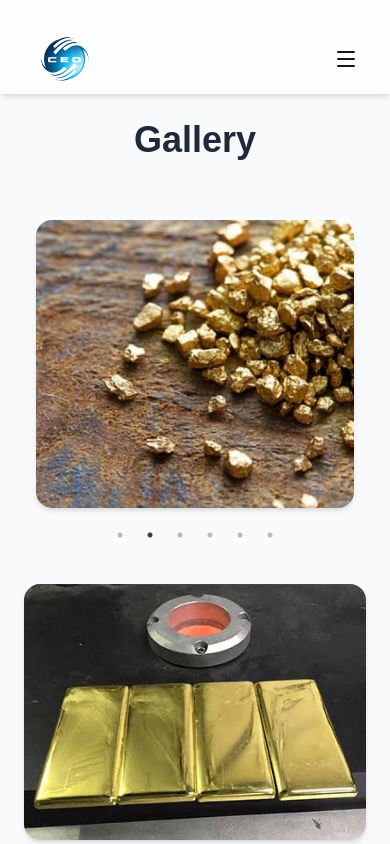
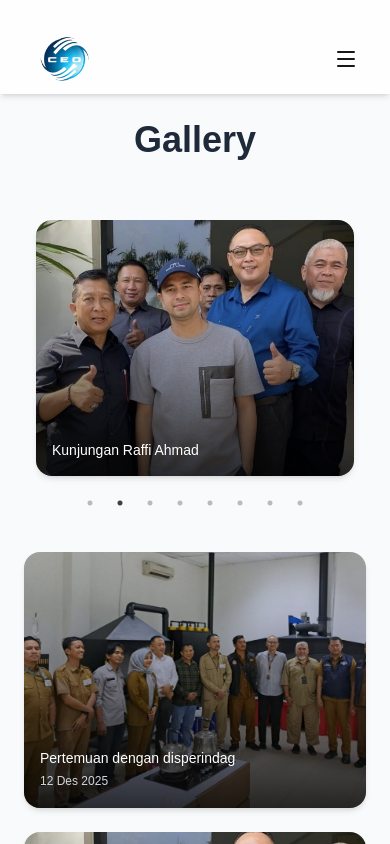
Before and after one commit to daffakhairyal/website-ceo, a Next.js app: page /gallery in a window 390 px wide. Shown: the top 844 px of the page. Built offline with nearby package versions, Linux system fonts and the light colour scheme.

Commit message:
update gallery

```diff
--- a/src/component/gallery/gallery.tsx
+++ b/src/component/gallery/gallery.tsx
@@ -4,13 +4,15 @@ import Slider from "react-slick";
 import { motion } from "framer-motion";
 
 export default function Gallery() {
-  const images = [
-    "/images/1.jpeg",
-    "/images/2.jpeg",
-    "/images/3.jpeg",
-    "/images/4.jpeg",
-    "/images/5.jpeg",
-    "/images/6.jpeg",
+const data = [
+  { src: "/images/0.jpeg", title: "Pertemuan dengan disperindag", date: "12 Des 2025" },
+  { src: "/images/7.jpeg", title: "Kunjungan Raffi Ahmad", date: "" },
+  { src: "/images/1.jpeg", title: "Emas Batangan", date: "" },
+  { src: "/images/2.jpeg", title: "Emas Granula", date: "" },
+  { src: "/images/3.jpeg", title: "Emas Granula", date: "" },
+  { src: "/images/4.jpeg", title: "Emas", date: "" },
+  { src: "/images/5.jpeg", title: "Emas Granula", date: "" },
+  { src: "/images/6.jpeg", title: "Emas Batangan", date: "" },
 ];
 
   const settings = {
@@ -54,7 +56,7 @@ export default function Gallery() {
         className="max-w-6xl mx-auto"
       >
         <Slider {...settings}>
-          {images.map((src, index) => (
+          {data.map((item, index) => (
             <motion.div
               key={index}
               whileHover={{ scale: 1.05 }}
@@ -62,16 +64,48 @@ export default function Gallery() {
               className="p-3"
             >
               <div className="overflow-hidden rounded-2xl shadow-md relative group">
+      {/* Image + Link */}
+      <a
+        href={item.src}
+        target="_blank"
+        rel="noopener noreferrer"
+        className="block"
+      >
         <img
-                  src={src}
-                  alt={`Gallery ${index + 1}`}
-                  className="w-full h-72 object-cover transform group-hover:scale-110 transition duration-500 ease-in-out"
+          src={item.src}
+          alt={item.title}
+          className="w-full h-64 object-cover"
         />
-                {/* Overlay teks */}
-                <div className="absolute inset-0 bg-black/40 opacity-0 group-hover:opacity-100 transition duration-300 flex items-center justify-center">
-                  <p className="text-white text-lg font-semibold">
-                    Photo {index + 1}
+      </a>
+{/* Gradient Overlay */}
+<div
+  className="
+    pointer-events-none
+    absolute inset-0
+    bg-gradient-to-t from-black/80 via-black/30 to-transparent
+    opacity-100 md:opacity-0
+    md:group-hover:opacity-100
+    transition-opacity duration-300
+  "
+/>
+
+{/* Text Overlay */}
+<div
+  className="
+    pointer-events-none
+    absolute bottom-0 left-0 right-0 p-4
+    opacity-100 md:opacity-0
+    md:group-hover:opacity-100
+    transition-all duration-300
+    md:translate-y-4 md:group-hover:translate-y-0
+  "
+>
+  <p className="text-white text-sm font-medium">
+    {item.title}
   </p>
+  <span className="text-gray-300 text-xs">
+    {item.date}
+  </span>
 </div>
               </div>
             </motion.div>
@@ -86,17 +120,61 @@ export default function Gallery() {
         transition={{ duration: 0.8, delay: 0.2 }}
         className="grid grid-cols-1 sm:grid-cols-2 md:grid-cols-3 gap-6 mt-16 max-w-6xl mx-auto"
       >
-        {images.map((src, index) => (
+        {data.map((item, index) => (
           <motion.div
             key={index}
             whileHover={{ scale: 1.03 }}
             className="overflow-hidden rounded-2xl shadow-md group"
           >
+    <div
+      key={index}
+      className="w-full relative overflow-hidden rounded-md group transition-transform duration-300 hover:scale-105"
+    >
+      {/* Image + Link */}
+      <a
+        href={item.src}
+        target="_blank"
+        rel="noopener noreferrer"
+        className="block"
+      >
         <img
-              src={src}
-              alt={`Grid Image ${index + 1}`}
-              className="w-full h-64 object-cover group-hover:scale-110 transition-transform duration-500 ease-in-out"
+          src={item.src}
+          alt={item.title}
+          className="w-full h-64 object-cover"
         />
+      </a>
+{/* Gradient Overlay */}
+<div
+  className="
+    pointer-events-none
+    absolute inset-0
+    bg-gradient-to-t from-black/80 via-black/30 to-transparent
+    opacity-100 md:opacity-0
+    md:group-hover:opacity-100
+    transition-opacity duration-300
+  "
+/>
+
+{/* Text Overlay */}
+<div
+  className="
+    pointer-events-none
+    absolute bottom-0 left-0 right-0 p-4
+    opacity-100 md:opacity-0
+    md:group-hover:opacity-100
+    transition-all duration-300
+    md:translate-y-4 md:group-hover:translate-y-0
+  "
+>
+  <p className="text-white text-sm font-medium">
+    {item.title}
+  </p>
+  <span className="text-gray-300 text-xs">
+    {item.date}
+  </span>
+</div>
+
+    </div>
           </motion.div>
         ))}
       </motion.div>
--- /dev/null
+++ b/src/component/galleryhome/galleryhome copy.tsx
@@ -0,0 +1,108 @@
+"use client";
+import React from "react";
+import Slider from "react-slick";
+import { motion } from "framer-motion";
+import "./gallery.css"
+
+export default function GalleryHomeBackup() {
+  const images = [
+    "/images/0.jpeg",
+    "/images/7.jpeg",
+    "/images/1.jpeg",
+    "/images/2.jpeg",
+    "/images/3.jpeg",
+    "/images/4.jpeg",
+    "/images/5.jpeg",
+    "/images/6.jpeg",
+  ];
+
+  const settings = {
+    dots: true,
+    infinite: true,
+    speed: 600,
+    slidesToShow: 3,
+    slidesToScroll: 1,
+    autoplay: true,
+    autoplaySpeed: 3000,
+    arrows: false,
+    responsive: [
+      {
+        breakpoint: 1024,
+        settings: { slidesToShow: 2 },
+      },
+      {
+        breakpoint: 640,
+        settings: { slidesToShow: 1 },
+      },
+    ],
+  };
+
+  return (
+    <section className="gallery-section w-full h-full pt-24 pb-24 bg-black py-16 px-6">
+      {/* Judul Halaman */}
+      <motion.h1
+        initial={{ opacity: 0, y: 40 }}
+        whileInView={{ opacity: 1, y: 0 }}
+        transition={{ duration: 0.6 }}
+        className="text-4xl md:text-5xl font-bold text-center pt-6 mb-12 text-yellow-500"
+      >
+        Gallery
+      </motion.h1>
+
+      {/* Carousel */}
+      <motion.div
+        initial={{ opacity: 0, scale: 0.95 }}
+        whileInView={{ opacity: 1, scale: 1 }}
+        transition={{ duration: 0.8 }}
+        className="max-w-6xl mx-auto"
+      >
+        <Slider {...settings}>
+          {images.map((src, index) => (
+            <motion.div
+              key={index}
+              whileHover={{ scale: 1.05 }}
+              transition={{ type: "spring", stiffness: 200 }}
+              className="p-3"
+            >
+              <div className="overflow-hidden rounded-2xl shadow-md relative group">
+                <img
+                  src={src}
+                  alt={`Gallery ${index + 1}`}
+                  className="w-full h-72 object-cover transform group-hover:scale-110 transition duration-500 ease-in-out"
+                />
+                {/* Overlay teks */}
+                <div className="absolute inset-0 bg-black/40 opacity-0 group-hover:opacity-100 transition duration-300 flex items-center justify-center">
+                  <p className="text-white text-lg font-semibold">
+                    Photo {index + 1}
+                  </p>
+                </div>
+              </div>
+            </motion.div>
+          ))}
+        </Slider>
+      </motion.div>
+
+      {/* Grid tambahan di bawah slider */}
+      <motion.div
+        initial={{ opacity: 0, y: 60 }}
+        whileInView={{ opacity: 1, y: 0 }}
+        transition={{ duration: 0.8, delay: 0.2 }}
+        className="grid grid-cols-1 sm:grid-cols-2 md:grid-cols-3 gap-6 mt-16 max-w-6xl mx-auto"
+      >
+        {images.map((src, index) => (
+          <motion.div
+            key={index}
+            whileHover={{ scale: 1.03 }}
+            className="overflow-hidden rounded-2xl shadow-md group"
+          >
+            <img
+              src={src}
+              alt={`Grid Image ${index + 1}`}
+              className="w-full h-64 object-cover group-hover:scale-110 transition-transform duration-500 ease-in-out"
+            />
+          </motion.div>
+        ))}
+      </motion.div>
+    </section>
+  );
+}
--- a/src/component/galleryhome/galleryhome.tsx
+++ b/src/component/galleryhome/galleryhome.tsx
@@ -5,16 +5,17 @@ import { motion } from "framer-motion";
 import "./gallery.css"
 
 export default function GalleryHome() {
-  const images = [
-    "/images/0.jpeg",
-    "/images/7.jpeg",
-    "/images/1.jpeg",
-    "/images/2.jpeg",
-    "/images/3.jpeg",
-    "/images/4.jpeg",
-    "/images/5.jpeg",
-    "/images/6.jpeg",
-  ];
+const data = [
+  { src: "/images/0.jpeg", title: "Pertemuan dengan disperindag", date: "12 Des 2025" },
+  { src: "/images/7.jpeg", title: "Kunjungan Raffi Ahmad", date: "" },
+  { src: "/images/1.jpeg", title: "Emas Batangan", date: "" },
+  { src: "/images/2.jpeg", title: "Emas Granula", date: "" },
+  { src: "/images/3.jpeg", title: "Emas Granula", date: "" },
+  { src: "/images/4.jpeg", title: "Emas", date: "" },
+  { src: "/images/5.jpeg", title: "Emas Granula", date: "" },
+  { src: "/images/6.jpeg", title: "Emas Batangan", date: "" },
+];
+
 
   const settings = {
     dots: true,
@@ -38,71 +39,82 @@ export default function GalleryHome() {
   };
 
   return (
-    <section className="gallery-section w-full h-full pt-24 pb-24 bg-black py-16 px-6">
+    <section className="gallery-section w-full h-full pt-24 pb-24 bg-black py-16 px-3 md:px-20">
       {/* Judul Halaman */}
-      <motion.h1
+      <motion.div
         initial={{ opacity: 0, y: 40 }}
         whileInView={{ opacity: 1, y: 0 }}
         transition={{ duration: 0.6 }}
-        className="text-4xl md:text-5xl font-bold text-center pt-6 mb-12 text-yellow-500"
+        className="w-full font-bold text-center pt-6 mb-6 text-yellow-500 flex flex-col md:flex-row justify-between p-2"
       >
-        Gallery
-      </motion.h1>
-
-      {/* Carousel */}
-      <motion.div
-        initial={{ opacity: 0, scale: 0.95 }}
-        whileInView={{ opacity: 1, scale: 1 }}
-        transition={{ duration: 0.8 }}
-        className="max-w-6xl mx-auto"
-      >
-        <Slider {...settings}>
-          {images.map((src, index) => (
-            <motion.div
-              key={index}
-              whileHover={{ scale: 1.05 }}
-              transition={{ type: "spring", stiffness: 200 }}
-              className="p-3"
-            >
-              <div className="overflow-hidden rounded-2xl shadow-md relative group">
-                <img
-                  src={src}
-                  alt={`Gallery ${index + 1}`}
-                  className="w-full h-72 object-cover transform group-hover:scale-110 transition duration-500 ease-in-out"
-                />
-                {/* Overlay teks */}
-                <div className="absolute inset-0 bg-black/40 opacity-0 group-hover:opacity-100 transition duration-300 flex items-center justify-center">
-                  <p className="text-white text-lg font-semibold">
-                    Photo {index + 1}
-                  </p>
-                </div>
-              </div>
-            </motion.div>
-          ))}
-        </Slider>
+       <div className="w-full  text-left text-5xl">Gallery kami</div>
+       <div className="w-full text-right py-3 hidden md:block">
+        <a href="/gallery" className="px-3 py-4 bg-black border-2 border-yellow-600 duration-300 hover:bg-yellow-600 text-white rounded-sm">Selengkapnya</a>
+       </div>
       </motion.div>
 
-      {/* Grid tambahan di bawah slider */}
-      <motion.div
-        initial={{ opacity: 0, y: 60 }}
-        whileInView={{ opacity: 1, y: 0 }}
-        transition={{ duration: 0.8, delay: 0.2 }}
-        className="grid grid-cols-1 sm:grid-cols-2 md:grid-cols-3 gap-6 mt-16 max-w-6xl mx-auto"
+      {/* Gallery Sections */}
+<motion.div
+  initial={{ opacity: 0, y: 40 }}
+  whileInView={{ opacity: 1, y: 0 }}
+  transition={{ duration: 0.6 }}
+  className="w-full grid grid-cols-1 sm:grid-cols-2 lg:grid-cols-4 gap-4 p-2"
+>
+  {data.map((item, index) => (
+    <div
+      key={index}
+      className="w-full relative overflow-hidden rounded-md group transition-transform duration-300 hover:scale-105"
+    >
+      {/* Image + Link */}
+      <a
+        href={item.src}
+        target="_blank"
+        rel="noopener noreferrer"
+        className="block"
       >
-        {images.map((src, index) => (
-          <motion.div
-            key={index}
-            whileHover={{ scale: 1.03 }}
-            className="overflow-hidden rounded-2xl shadow-md group"
-          >
-            <img
-              src={src}
-              alt={`Grid Image ${index + 1}`}
-              className="w-full h-64 object-cover group-hover:scale-110 transition-transform duration-500 ease-in-out"
-            />
-          </motion.div>
-        ))}
-      </motion.div>
+        <img
+          src={item.src}
+          alt={item.title}
+          className="w-full h-64 object-cover"
+        />
+      </a>
+{/* Gradient Overlay */}
+<div
+  className="
+    pointer-events-none
+    absolute inset-0
+    bg-gradient-to-t from-black/80 via-black/30 to-transparent
+    opacity-100 md:opacity-0
+    md:group-hover:opacity-100
+    transition-opacity duration-300
+  "
+/>
+
+{/* Text Overlay */}
+<div
+  className="
+    pointer-events-none
+    absolute bottom-0 left-0 right-0 p-4
+    opacity-100 md:opacity-0
+    md:group-hover:opacity-100
+    transition-all duration-300
+    md:translate-y-4 md:group-hover:translate-y-0
+  "
+>
+  <p className="text-white text-sm font-medium">
+    {item.title}
+  </p>
+  <span className="text-gray-300 text-xs">
+    {item.date}
+  </span>
+</div>
+
+    </div>
+  ))}
+</motion.div>
+
+
+
     </section>
   );
 }
```
Lines whose indentation alone changed are shown as unchanged.
